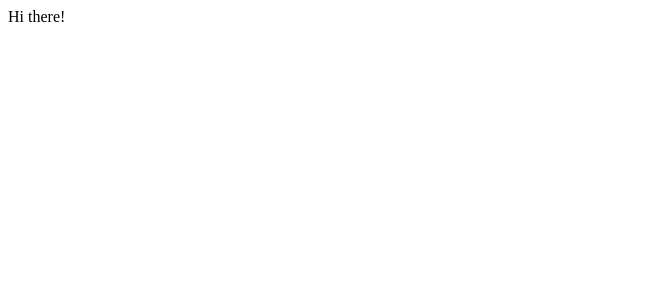
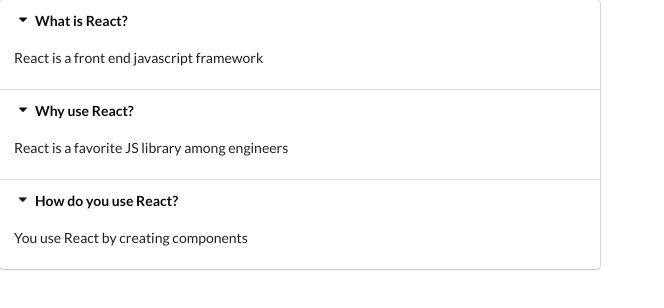
Before and after one commit to tjpreston96/widgets, a React (Create React App) app: page / in a window 1280 px wide. Shown: the top 308 px of the page, without its empty margins (0-664 px from the left). Built offline with nearby package versions, Linux system fonts and the light colour scheme.

Commit message:
Building the Accordion component

```diff
--- a/public/index.html
+++ b/public/index.html
@@ -8,6 +8,10 @@
     <meta
       name="description"
       content="Web site created using create-react-app"
+    />
+    <link
+      rel="stylesheet"
+      href="https://cdnjs.cloudflare.com/ajax/libs/semantic-ui/2.4.1/semantic.min.css"
     />
     <link rel="apple-touch-icon" href="%PUBLIC_URL%/logo192.png" />
     <!--
--- a/src/App/App.jsx
+++ b/src/App/App.jsx
@@ -1,10 +1,30 @@
-import React, { Component } from 'react'
+import React, { Component } from "react";
+import Accordion from "../components/Accordion/Accordion";
+
+const items = [
+  {
+    title: "What is React?",
+    content: "React is a front end javascript framework",
+  },
+  {
+    title: "Why use React?",
+    content: "React is a favorite JS library among engineers",
+  },
+  {
+    title: "How do you use React?",
+    content: "You use React by creating components",
+  },
+];
 
 class App extends Component {
-    state = {  }
-    render() {
-        return ( <div>Hi there!</div> );
-    }
+  state = {};
+  render() {
+    return (
+      <div>
+        <Accordion items={items} />
+      </div>
+    );
+  }
 }
 
 export default App;
--- /dev/null
+++ b/src/components/Accordion/Accordion.jsx
@@ -0,0 +1,20 @@
+import React from "react";
+
+const Accordion = ({ items }) => {
+  const renderedItems = items.map((item) => {
+    return (
+      <React.Fragment key={item.title}>
+        <div className="title active">
+          <i className="dropdown icon"></i>
+          {item.title}
+        </div>
+        <div className="content active">
+          <p>{item.content}</p>
+        </div>
+      </React.Fragment>
+    );
+  });
+  return <div className="ui styled accordion">{renderedItems}</div>;
+};
+
+export default Accordion;
```
